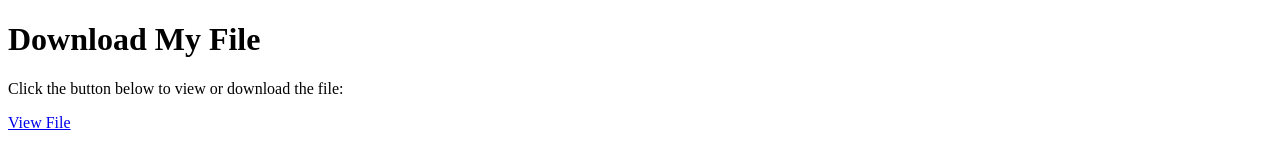
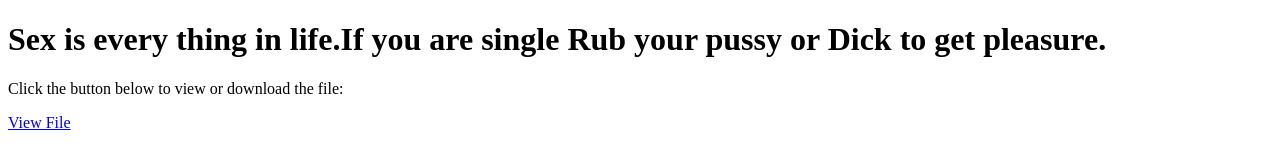
Before and after one commit to sigma-69-eng/sharing-love, a plain HTML site: page index.html in a window 1280 px wide. Drawn offline with Linux system fonts and the light colour scheme.

Commit message:
Update and rename analytic.html to index.html

```diff
--- a/analytic.html
+++ b/index.html
@@ -6,7 +6,7 @@
   <!-- Google Analytics code will go here -->
 </head>
 <body>
-  <h1>Download My File</h1>
+  <h1>Sex is every thing in life.If you are single Rub your pussy or Dick to get pleasure.</h1>
   <p>Click the button below to view or download the file:</p>
   <a href="https://drive.google.com/drive/folders/1d2WZ1kih9aIGO5jhjexKXQz7Hs2UDJb5?usp=sharing" target="_blank">View File</a>
 </body>
```
